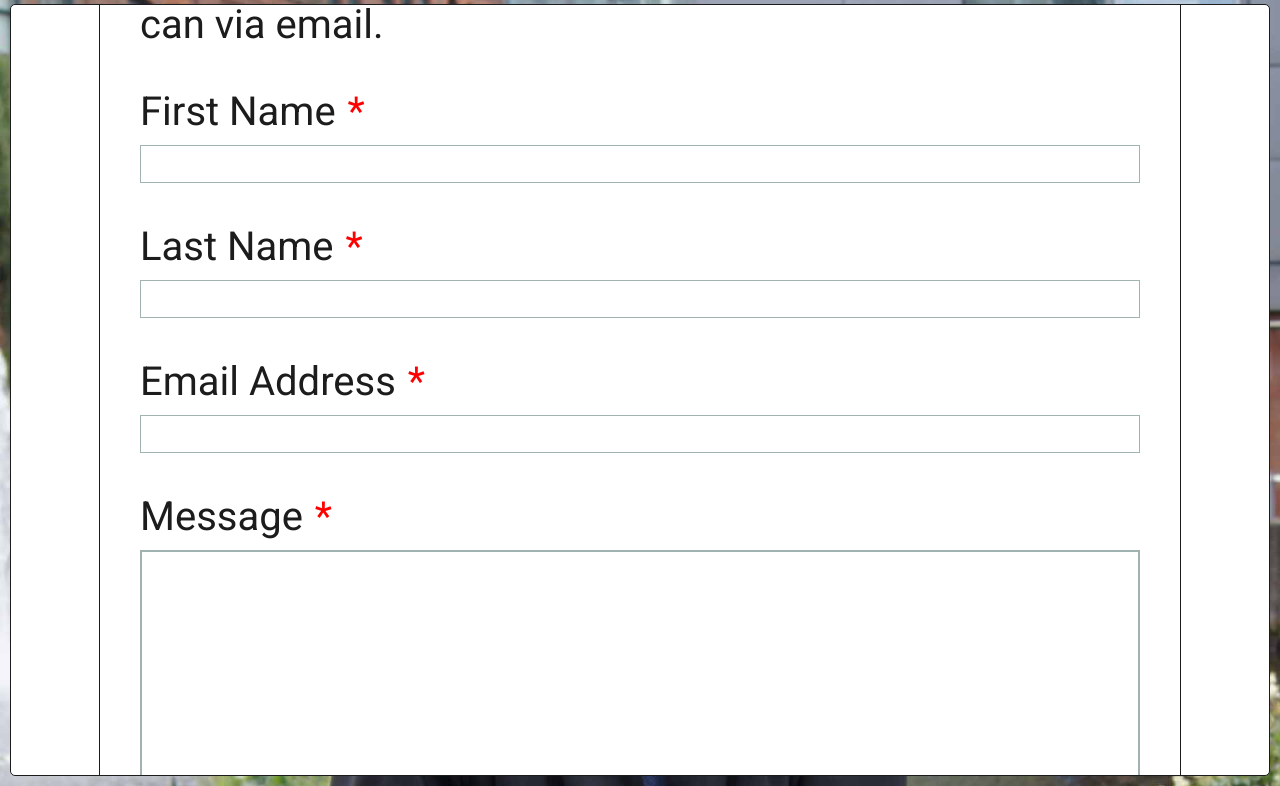
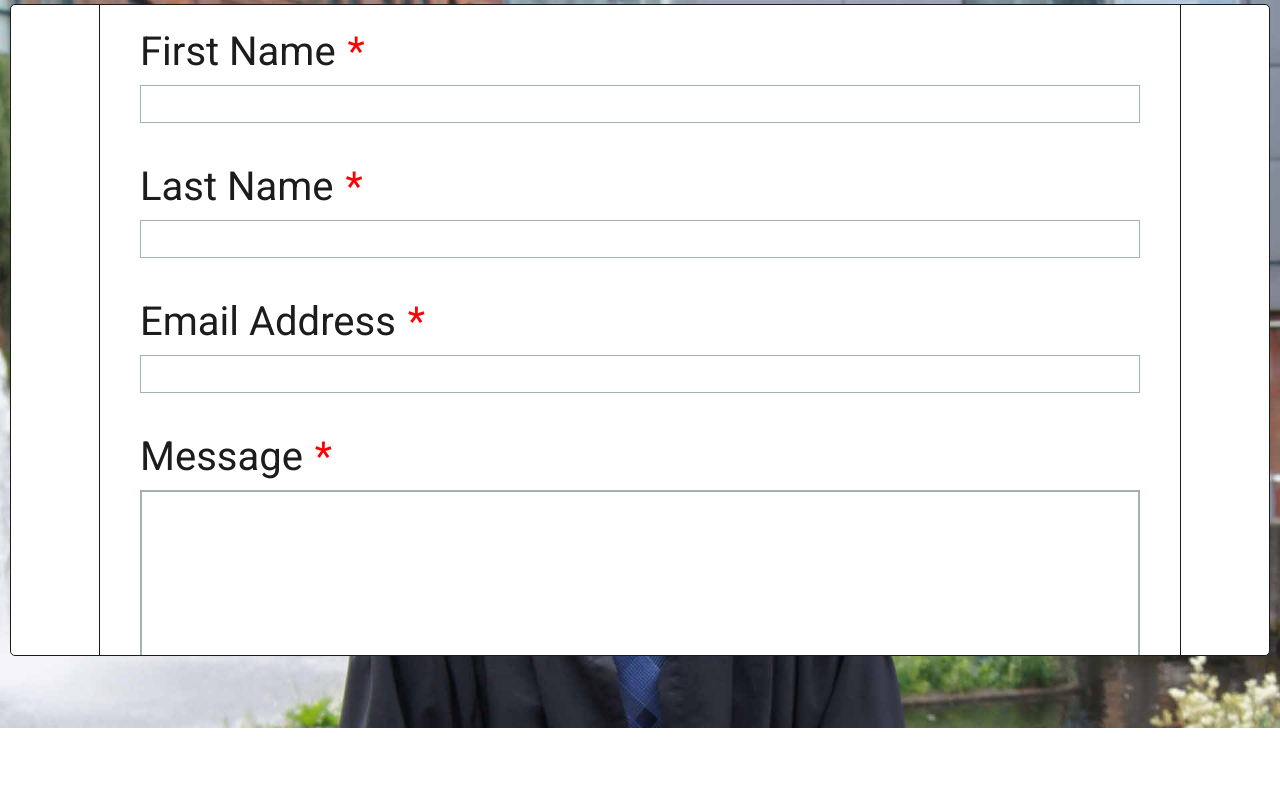
Before and after one commit to SimmsRyan97/lmonsol.github.io, a PHP site: page /contact-me.html in a window 1280 px wide. Shown: the part 72-858 px from the top of the page. After the commit the page ends 800 px from the top, so only its background shows below. Run offline with PHP 8.4, Linux system fonts and the light colour scheme; some libraries are stand-ins or nearby versions.

Commit message:
Update defaultStyle.css

```diff
--- a/css/defaultStyle.css
+++ b/css/defaultStyle.css
@@ -84,6 +84,7 @@ nav {
     height: 65px;
     display: flex;
     justify-content: space-between;
+	position: sticky;
 }
 
 nav.dark {
@@ -206,7 +207,7 @@ a.dark {
     display: flex;
     align-items: center;
 	position: relative;
-	height: 90vh;
+	height: 600px;
 }
 
 .wrapper.dark {
```
